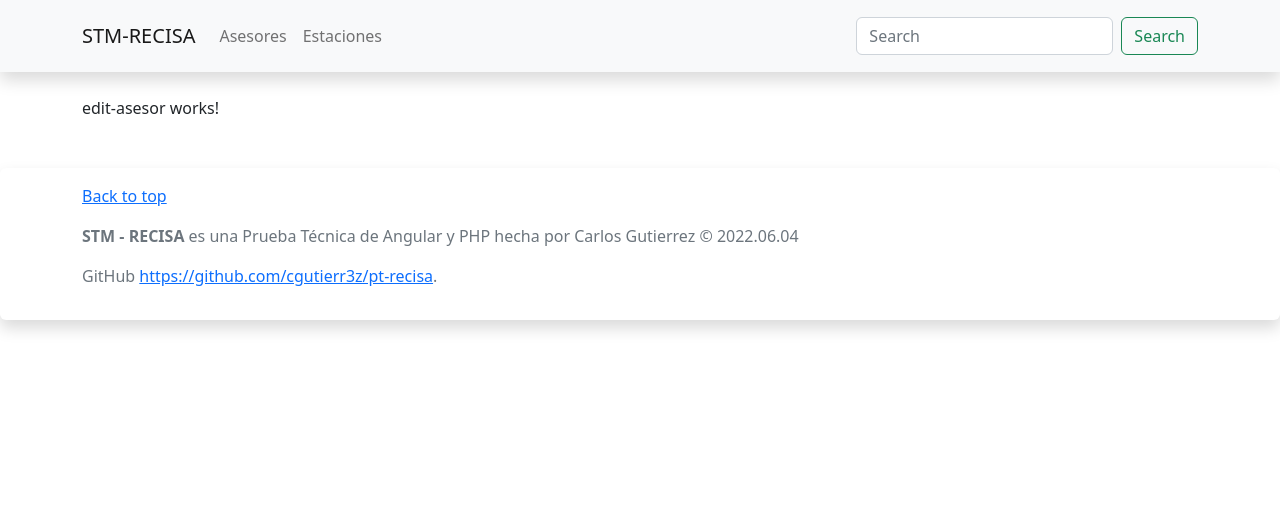
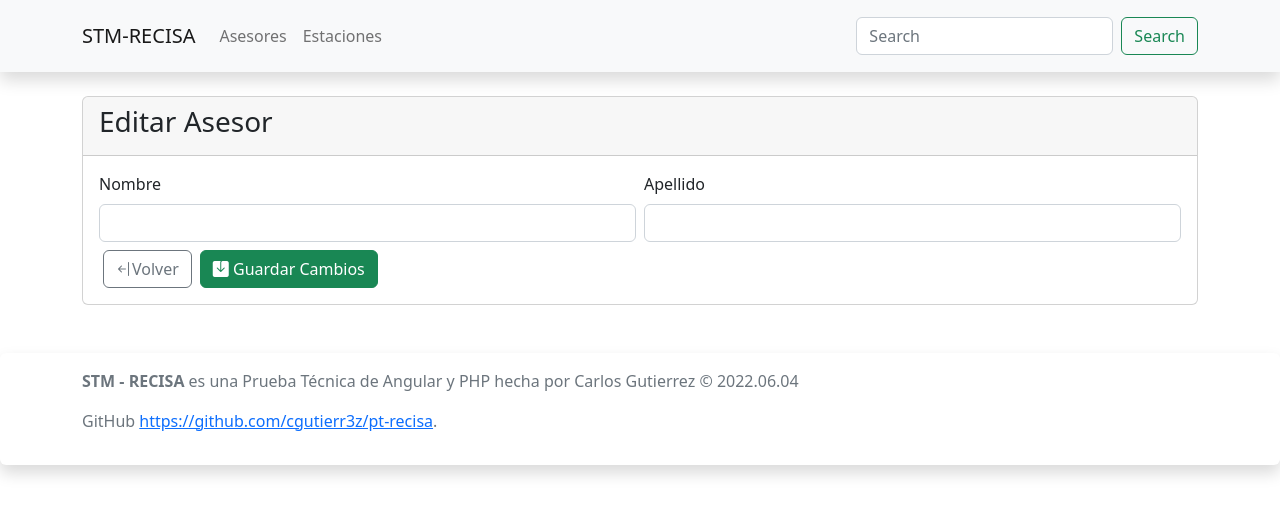
Before and after one commit to cgutierr3z/pt-recisa, an Angular app: page /edit-asesor/1 in a window 1280 px wide. Shown: the top 514 px of the page. Built offline with nearby package versions, Linux system fonts and the light colour scheme.

Commit message:
add table, forms, links for CRUD with asesor

```diff
--- a/src/app/add-asesor/add-asesor.component.html
+++ b/src/app/add-asesor/add-asesor.component.html
@@ -18,13 +18,11 @@
             </div>
 
             <div class="col-12">
-                <a class="btn btn-outline-secondary mx-1"  routerLink="asesores">Volver</a>
-                <button class="btn btn-success mx-1"  type="submit">Agregar</button>
+                <a class="btn btn-outline-secondary mx-1"  routerLink="/asesores/"> <i class="bi bi-arrow-bar-left"> </i>Volver</a>
+                <button class="btn btn-success mx-1"  type="submit"> <i class="bi bi-save-fill"></i> Agregar</button>
             </div>
           </form>
 
     </div>
-    <div class="card-footer text-muted">
-        Footer
-    </div>
+
 </div>
--- a/src/app/edit-asesor/edit-asesor.component.html
+++ b/src/app/edit-asesor/edit-asesor.component.html
@@ -1 +1,28 @@
-<p>edit-asesor works!</p>
+
+<div class="card">
+    <div class="card-header">
+        <h3>Editar Asesor</h3>
+    </div>
+    <div class="card-body">
+
+        <form ngNativeValidate class="row g-2 needs-validation" >
+            <div class="col-md-6">
+              <label for="validationCustom01" class="form-label">Nombre</label>
+              <input type="text" class="form-control" id="validationCustom01" required>
+
+            </div>
+            <div class="col-md-6">
+              <label for="validationCustom02" class="form-label">Apellido</label>
+              <input type="text" class="form-control" id="validationCustom02" required>
+
+            </div>
+
+            <div class="col-12">
+                <a class="btn btn-outline-secondary mx-1"  routerLink="/asesores/"> <i class="bi bi-arrow-bar-left"> </i>Volver</a>
+                <button class="btn btn-success mx-1"  type="submit"> <i class="bi bi-save-fill"></i> Guardar Cambios</button>
+            </div>
+          </form>
+
+    </div>
+
+</div>
--- a/src/app/list-asesor/list-asesor.component.html
+++ b/src/app/list-asesor/list-asesor.component.html
@@ -1,3 +1,8 @@
+<h1>Listado Asesores
+    <a class="btn btn-primary" role="button" routerLink="/add-asesor/">
+        <i class="bi bi-plus-square-fill"> </i> Agregar Asesor
+    </a>
+</h1>
 <table class="table table-striped table-hover">
     <thead>
         <tr>
@@ -12,7 +17,10 @@
             <td scope="row">a</td>
             <td>a</td>
             <td>a</td>
-            <td>Editar | Borrar</td>
+            <td>
+                <a class="btn btn-outline-primary me-1" routerLink="/edit-asesor/1">Editar <i class="bi bi-pencil-square"></i></a>
+                <a class="btn btn-outline-danger"> Borrar <i class="bi bi-trash-fill"></i></a>
+            </td>
         </tr>
 
     </tbody>
--- a/src/index.html
+++ b/src/index.html
@@ -19,9 +19,7 @@
 
   <footer class="text-muted mt-5 shadow p-3 mb-5 bg-white rounded">
     <div class="container">
-      <p class="float-right">
-        <a href="#">Back to top</a>
-      </p>
+
       <p><b>STM - RECISA</b> es una Prueba T&eacute;cnica de Angular y PHP hecha por Carlos Gutierrez &copy; 2022.06.04</p>
       <p>GitHub  <a href="https://github.com/cgutierr3z/pt-recisa">https://github.com/cgutierr3z/pt-recisa</a>.</p>
     </div>
```
